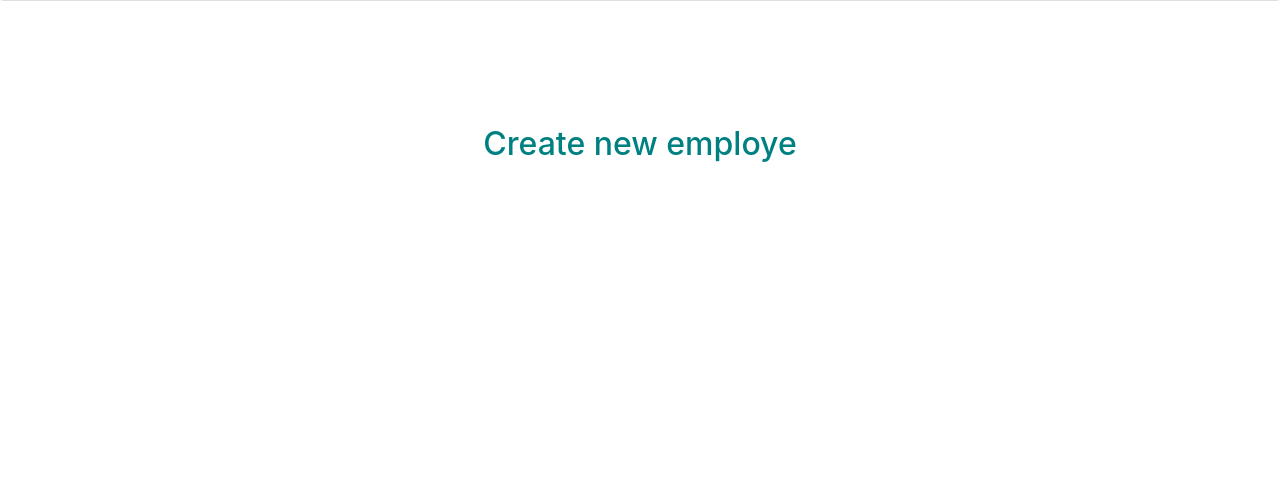
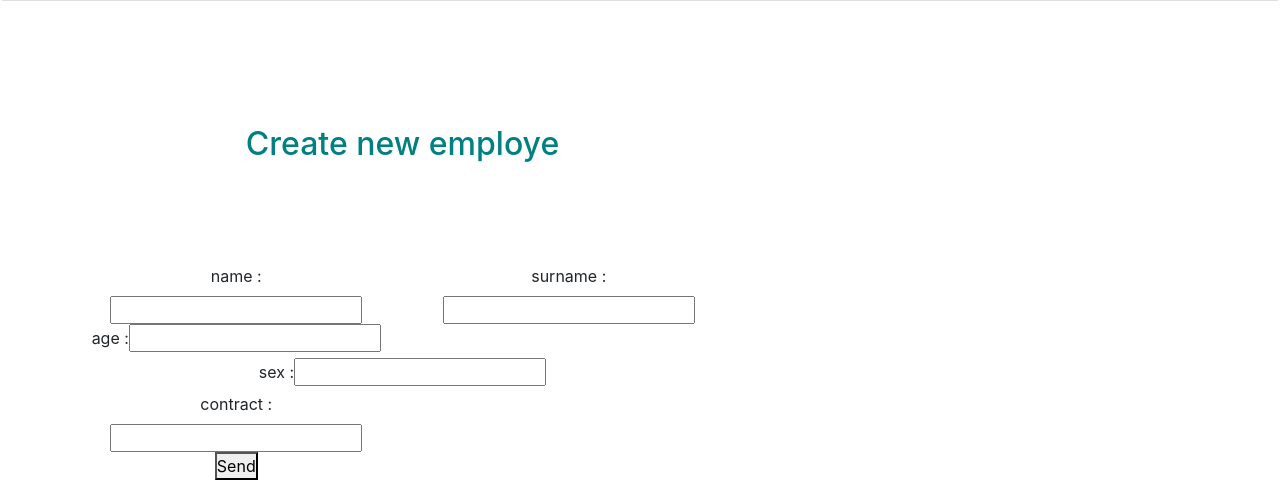
Before and after one commit to Dita974/Evaluation-finale, a PHP site: page / in a window 1280 px wide. Shown: the part 4405-4885 px from the top of the page. Before the commit the page ends 4567 px from the top, so only its background shows below. Run offline with PHP 8.4, Linux system fonts and the light colour scheme; data comes from the database, SQL or seed files in the repository.

Commit message:
new employe3

```diff
--- a/index.php
+++ b/index.php
@@ -46,7 +46,58 @@
     }
 
     ?>
-        <h2>Create new employe</h2>
+
+         <!------------------------------ Formulaire ---------------------------->
+      <?php
+      require './Class/Form.php';
+      $form = new Form($_POST);
+      ?>
+      <section class="bg-whisper">
+        <div class="container">
+          <div class="row">
+            <div class="col-md-10 col-lg-9 col-xl-7">
+              <div class="section-50 section-md-75 section-xl-100">
+              <h2>Create new employe</h2>
+                <form class="rd-mailform" data-form-output="form-output-global" data-form-type="contact" method="post" action="
+                ">
+                  <div class="row row-30">
+
+                    <div class="col-md-6">
+                      <div class="form-wrap">
+                      <?php $form->createInput('name'); ?>
+                      </div>
+                    </div>
+
+                    <div class="col-md-6">
+                      <div class="form-wrap">
+                      <?php $form->createInput('surname'); ?>
+                      </div>
+                    </div>
+
+                    <div class="col-md-6">
+                      <div class="form-wrap">
+                        <?php $form->createInput('age'); ?>
+                      </div>
+                    </div>
+
+                    <div class="col-12">
+                      <div class="form-wrap">
+                      <?php $form->createInput('sex'); ?>
+                      </div>
+                    </div>
+
+                    <div class="col-md-6">
+                      <div class="form-wrap">
+                        <?php $form->createInput('contract'); ?>
+                      </div>
+                    </div>
+
+                    <div class="col-12">
+                      <div class="row">
+                        <div class="col-md-6">
+                        <?php $form->createSubmit('Send');?>
+                        </div>
+                      </div>
 
         <?php
         if(isset($_POST['name'], $_POST['surname'], $_POST['age'], $_POST['sex'], $_POST['contract']))
```
